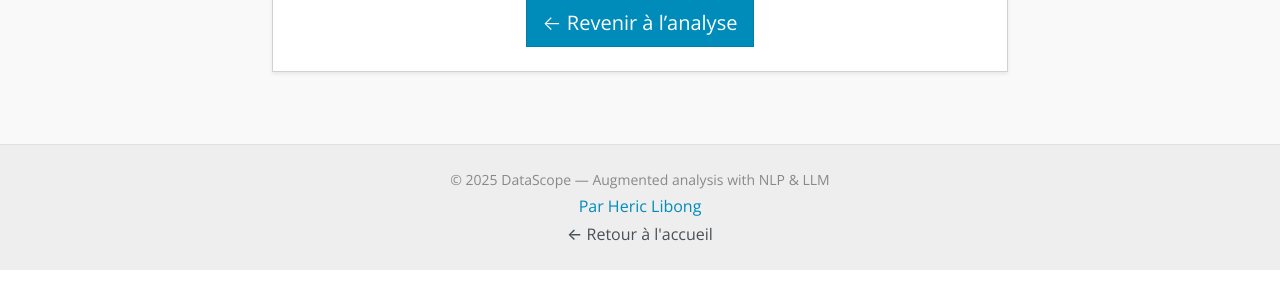
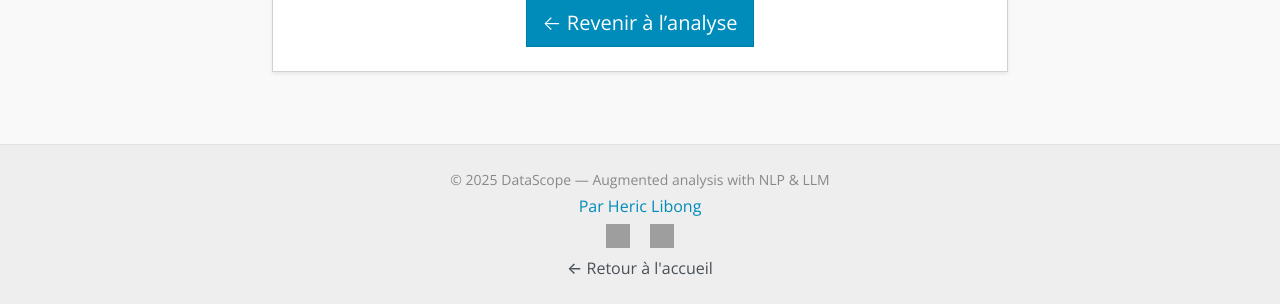
Before and after one commit to hericlibong/datascope_project, a Flask app: page /about in a window 1280 px wide. Shown: the part 1133-1437 px from the top of the page. Before the commit the page ends 1403 px from the top, so only its background shows below. Run offline with Flask 3, Linux system fonts and the light colour scheme; some libraries are stand-ins or nearby versions; grey boxes are pictures that could not be loaded.

Commit message:
add github & likendin link

```diff
--- a/app/templates/base.html
+++ b/app/templates/base.html
@@ -87,6 +87,7 @@
     <p class="mb-1 text-muted small">
       © 2025 DataScope — Augmented analysis with NLP & LLM
     </p>
+
     <p class="mb-1">
       <a href="https://hericldev.onrender.com" target="_blank" class="text-primary text-decoration-none">
         {% if language == "fr" %}
@@ -96,6 +97,17 @@
         {% endif %}
       </a>
     </p>
+
+    <!-- Liens GitHub et LinkedIn -->
+    <div class="mb-2">
+      <a href="https://github.com/hericlibong" target="_blank" class="mx-2 text-decoration-none">
+        <img src="{{ url_for('static', filename='Github.svg') }}" alt="GitHub" width="24" height="24">
+      </a>
+      <a href="https://www.linkedin.com/in/hericlibong" target="_blank" class="mx-2 text-decoration-none">
+        <img src="{{ url_for('static', filename='icons/linkedin.svg') }}" alt="LinkedIn" width="24" height="24">
+      </a>
+    </div>
+
     <p class="mb-0">
       <a href="/" class="text-secondary text-decoration-none">
         {% if language == "fr" %}
@@ -110,5 +122,6 @@
 
 
 
+
 </body>
 </html>
```
Also changed, not shown: app/static/icons/GitHub.svg (added), static/icons/GitHub.svg (added).
